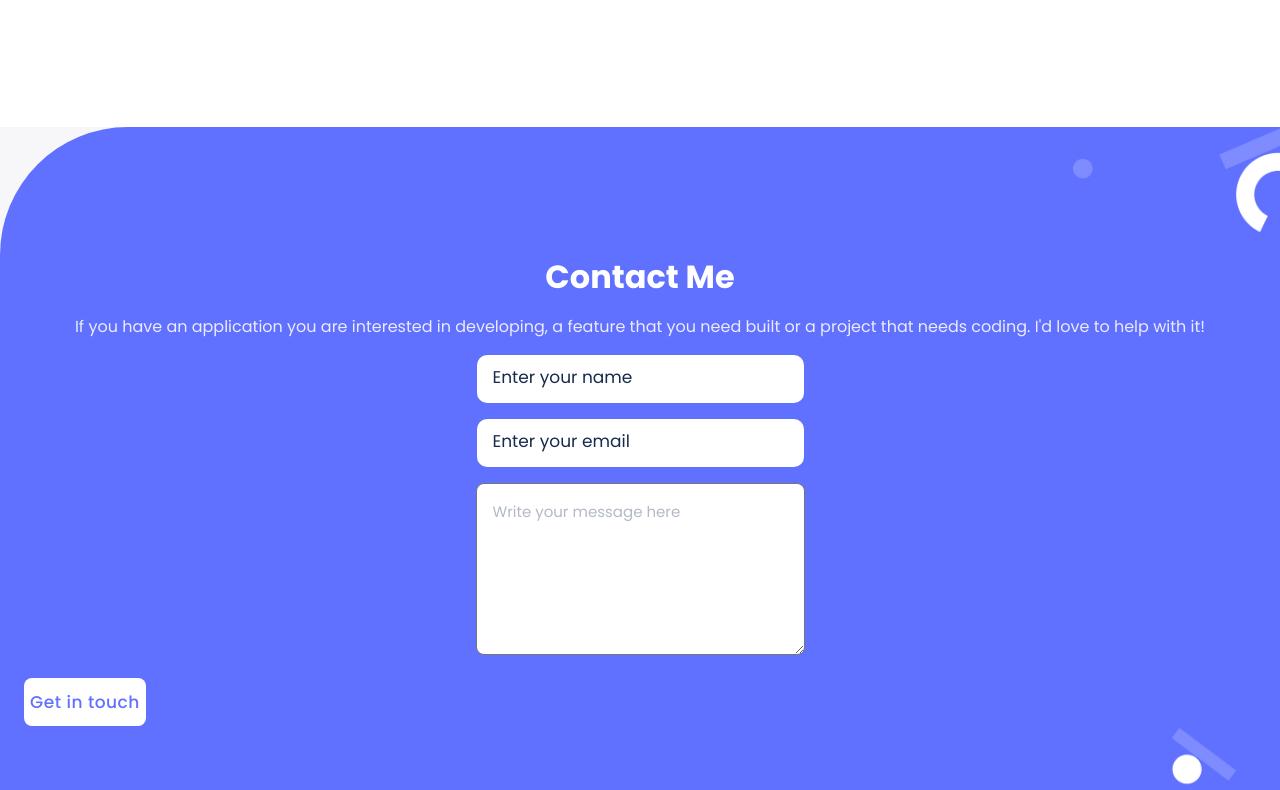
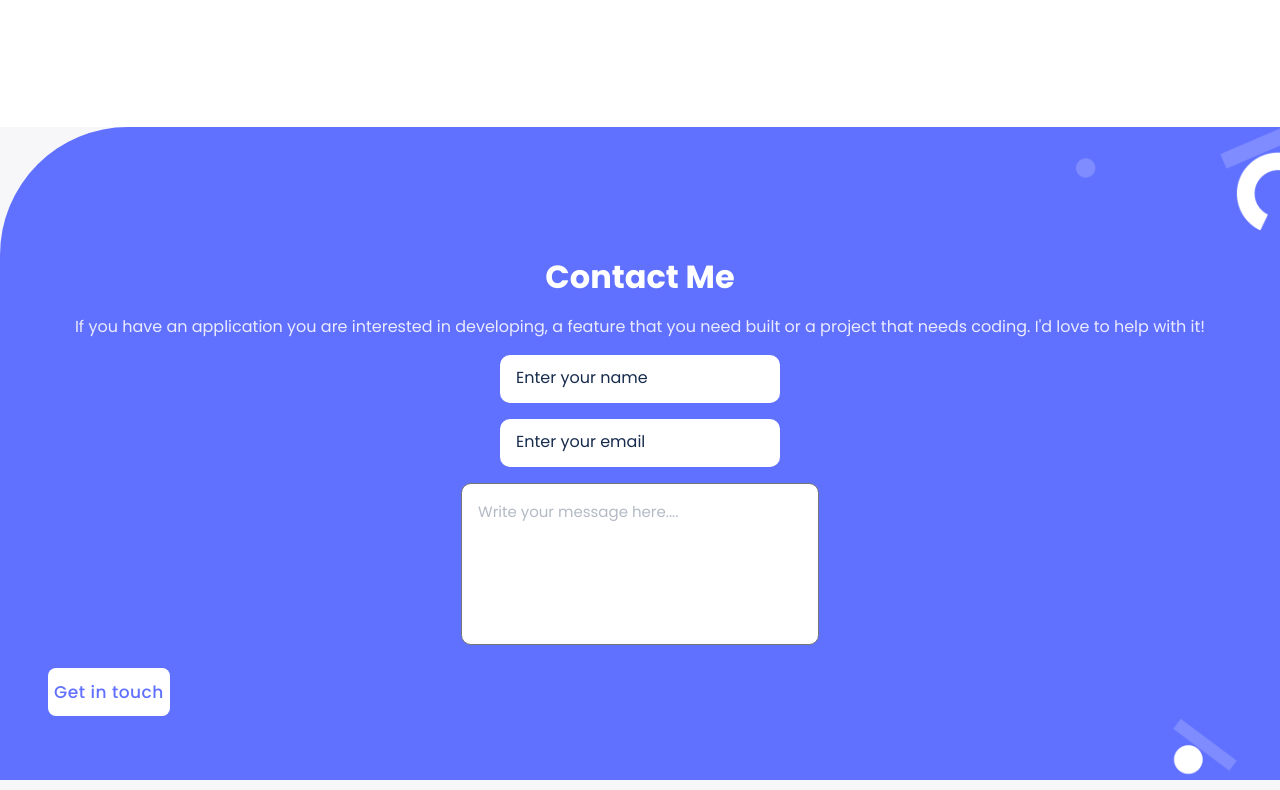
Before and after one commit to katarighe/my-portfolio, a website: page index.html in a window 1280 px wide. Shown: the part 7025-7815 px from the top of the page. Drawn offline with nearby package versions, Linux system fonts and the light colour scheme.

Commit message:
Make some changes.

```diff
--- a/index.html
+++ b/index.html
@@ -262,7 +262,7 @@
     <p class="contact_desc">
     If you have an application you are interested in developing, a feature that you need built or a project that needs coding. I'd love to help with it!
   </p>
-  <form id="form" action="https://formspree.io/f/mlekylyd" method="post">
+  <form action="https://formspree.io/f/mlekylyd" method="post" class="form">
     <ul class="form_input">
       <li>
         <input type="text" id="fname" class="contact_name" name="contact_name" placeholder="Enter your name" required maxlength="30" />
@@ -271,7 +271,7 @@
         <input type="email" id="email" class="contact_email" placeholder="Enter your email" name="contact_email" required/>
         </li>
         <li>
-        <textarea id="message" name="contact_message" placeholder="Write your message here" cols="30" rows="8" maxlength="500" required></textarea>
+        <textarea id="message" name="contact_message" placeholder="Write your message here...." cols="30" rows="8" maxlength="500" required></textarea>
      </li>
      <li><button type="submit" class="btn">Get in touch</button></li>
     </ul>
--- a/style.css
+++ b/style.css
@@ -356,8 +356,13 @@ p {
   margin: 1rem 3rem;
 }
 
+.form {
+  display: flex;
+  flex-direction: column;
+}
+
 input {
-  width: 327px;
+  width: 280px;
   height: 48px;
   border-radius: 10px;
   margin-bottom: 1rem;
@@ -366,26 +371,26 @@ input {
 
 input::placeholder {
   color: #172b4d;
+  font-size: 1rem;
   padding: 0 1rem;
-  font-size: 17px;
-  line-height: 20px;
 }
 
 #message {
-  width: 327px;
-  height: 170px;
-  border-radius: 8px;
+  min-width: 280px;
+  border-radius: 10px;
+  resize: none;
 }
 
 #message::placeholder {
-  padding: 1rem 1rem;
-  resize: none;
+  max-width: 327px;
+  height: 48px;
+  padding: 1rem;
   color: #b3bac5;
   font-size: 15px;
   line-height: 24px;
 }
 
-.form_input .btn {
+.form .btn {
   display: flex;
   justify-content: center;
   align-items: center;
@@ -394,7 +399,7 @@ input::placeholder {
   position: absolute;
   letter-spacing: 0.03em;
   height: 48px;
-  left: 24px;
+  left: 48px;
   border: none;
   color: #6070ff;
   background-color: white;
```
